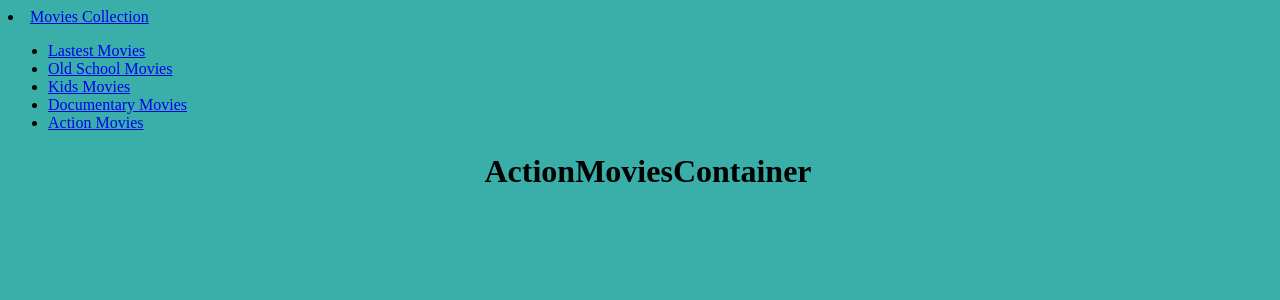
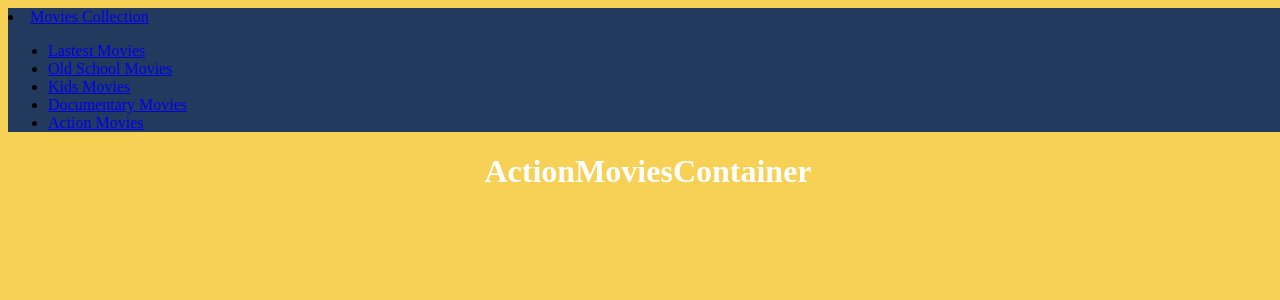
Before and after one commit to bouyagas/mymovies, a React app: page /action in a window 1280 px wide. Shown: the top 300 px of the page. Built offline with nearby package versions, Linux system fonts and the light colour scheme; the HTML template or start-up script is replaced by a standard one.

Commit message:
Redesigning

```diff
--- a/package.json
+++ b/package.json
@@ -71,6 +71,7 @@
     "node-fetch": "^1.7.1",
     "normalize.css": "^7.0.0",
     "path": "^0.12.7",
-    "pg-promise": "^5.9.3"
+    "pg-promise": "^5.9.3",
+    "underscore": "^1.8.3"
   }
 }
--- a/src/Component/App/App.css
+++ b/src/Component/App/App.css
@@ -1,5 +1,5 @@
 body {
-  background-color: #3AAFA9;
+  background-color: #f6d155;
   font-family: 'Pangolin', cursive;
   color: #000;
   width: 100%;
@@ -7,4 +7,9 @@ body {
 
 h1 {
   text-align: center;
+  color: #fff;
 }
+
+nav {
+  background-color: #223A5E;
+}
--- a/src/Component/MoviesContainer/MoviesItem/MoviesItem.css
+++ b/src/Component/MoviesContainer/MoviesItem/MoviesItem.css
@@ -1,3 +1,7 @@
+.movies {
+  background-color: #f6d155;
+}
+
 div.card-image{
   top: 16px;
   left: 35px;
@@ -9,19 +13,19 @@ div.card-image{
 }
 
 h5 {
-  color: #fff;
+  color: #223A5E;
   font-weight: bold;
   font-size: 25px;
 }
 
 h6 {
-  color : #fff;
+  color : #223A5E;
   line-height: 1.5em;
 }
 
 p {
   letter-spacing: 2px;
-  color: #fff;
+  color: #223A5E;
 }
 
 acti
--- a/src/Component/MoviesContainer/MoviesItem/MoviesItem.jsx
+++ b/src/Component/MoviesContainer/MoviesItem/MoviesItem.jsx
@@ -3,7 +3,7 @@ import './MoviesItem.css';
 const MoviesItem = (props) => {
   return (
     <div className="col s12 m4 l8">
-      <div className="card hoverable red lighten-1">
+      <div className="card hoverable  movies">
         <div className="card-image">
           <img className="" src={props.picture} alt="picture"/>
         </div>
--- a/src/Component/NavBar/NavBar.jsx
+++ b/src/Component/NavBar/NavBar.jsx
@@ -12,7 +12,7 @@ export default class NavBar extends React.Component {
   render() {
     return (
      <div className="navbar-fixed">
-        <nav className="nav-wrapper brown darken-4">
+        <nav className="nav-wrapper">
         	    <li className="item1 brand-logo"><Link to="/">Movies Collection</Link></li>
         	<ul className="itemNav right">
         		<li className="item1"><Link to="lastest">Lastest Movies</Link></li>
```
Also changed, not shown: 4 other files (tests, documents, lock files or other folders).
